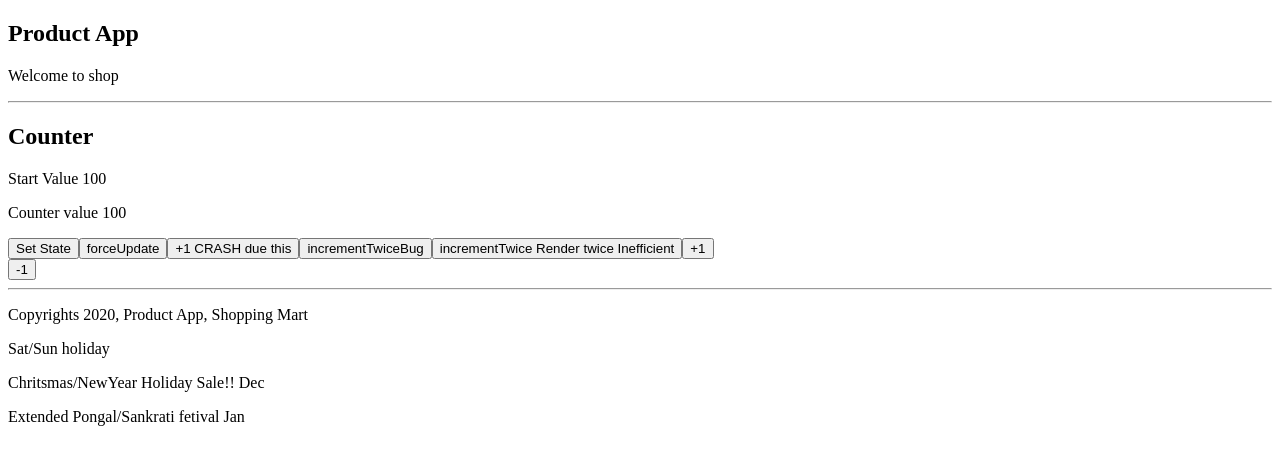
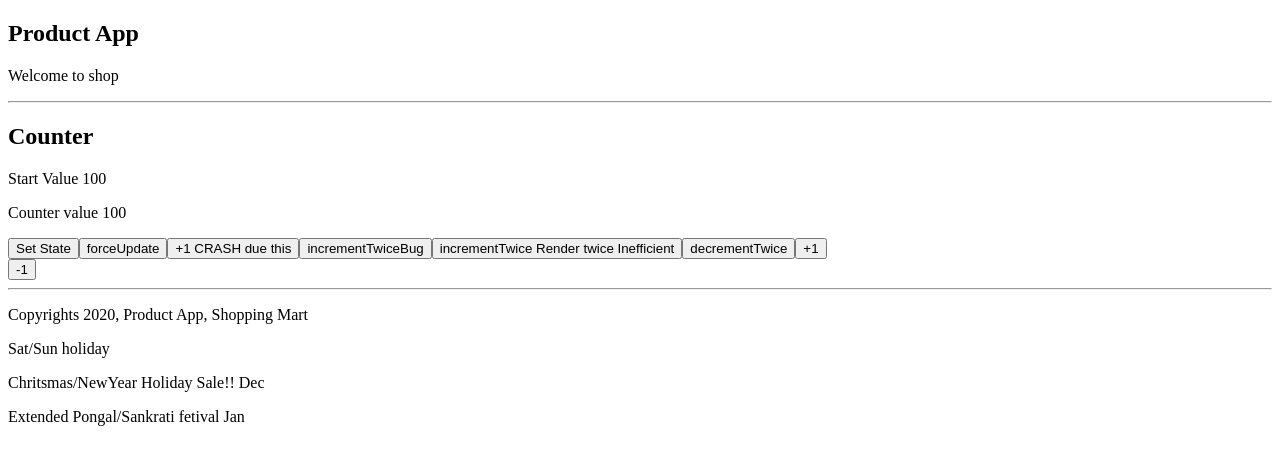
Before and after one commit to nodesense/caprus-react-2020, a React (Create React App) app: page / in a window 1280 px wide. Shown: the top 464 px of the page. Built offline with nearby package versions, Linux system fonts and the light colour scheme.

Commit message:
setstate callback

```diff
--- a/src/app/components/Counter.jsx
+++ b/src/app/components/Counter.jsx
@@ -134,6 +134,38 @@ class Counter extends React.Component {
     }
 
 
+    // Solution 2: recommended, functional setState
+    // how do optimally use the setState on dependent item/reactive side
+    // render only once
+    decrementTwice = () => {
+        // setState takes a function instead of state value
+        // async
+        console.log("Begin ", this.state)
+        // these functions called before render
+        // output of one func setState passed as input to next func setstate function
+        this.setState((state, props) => {
+            // state {counter: 100}
+            console.log("Func setState called", state)
+            // return a new state
+            // return {counter: 99}
+            return {counter: state.counter  - 1}; // NOTE: this is NOT this.state
+        })
+
+
+        // the last update state is merged into this.state before render
+        this.setState((state, props) => {
+             // state {counter: 99}
+            console.log("Func2 setState called", state)
+            // return a new state
+             // return {counter: 98}
+            return {counter: state.counter  - 1}; // NOTE: this is NOT this.state
+        })
+
+        console.log("After ", this.state);
+    }
+
+
+
     // keyword
     // to create v.doms and return v.doms
 
@@ -166,6 +198,9 @@ class Counter extends React.Component {
                 <button onClick={this.incrementTwiceBug}>incrementTwiceBug</button>
 
                 <button onClick={this.incrementTwice}>incrementTwice Render twice Inefficient</button>
+
+                <button onClick={this.decrementTwice}>decrementTwice</button>
+
                 {/* resolve this in lexical scope
                     => arrow function
                     created whenever render function called
```
Also changed, not shown: 1 other file (tests, documents, lock files or other folders).
